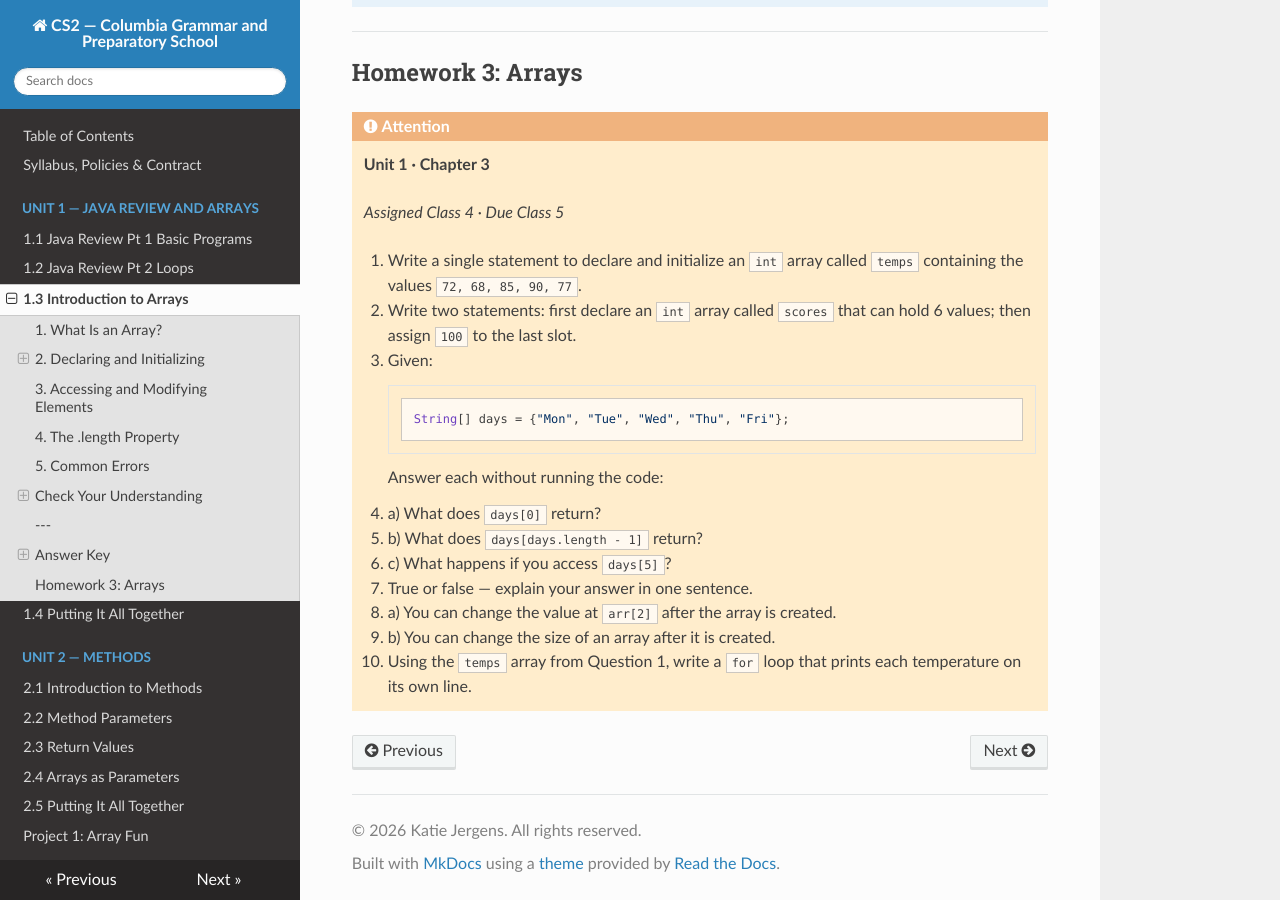
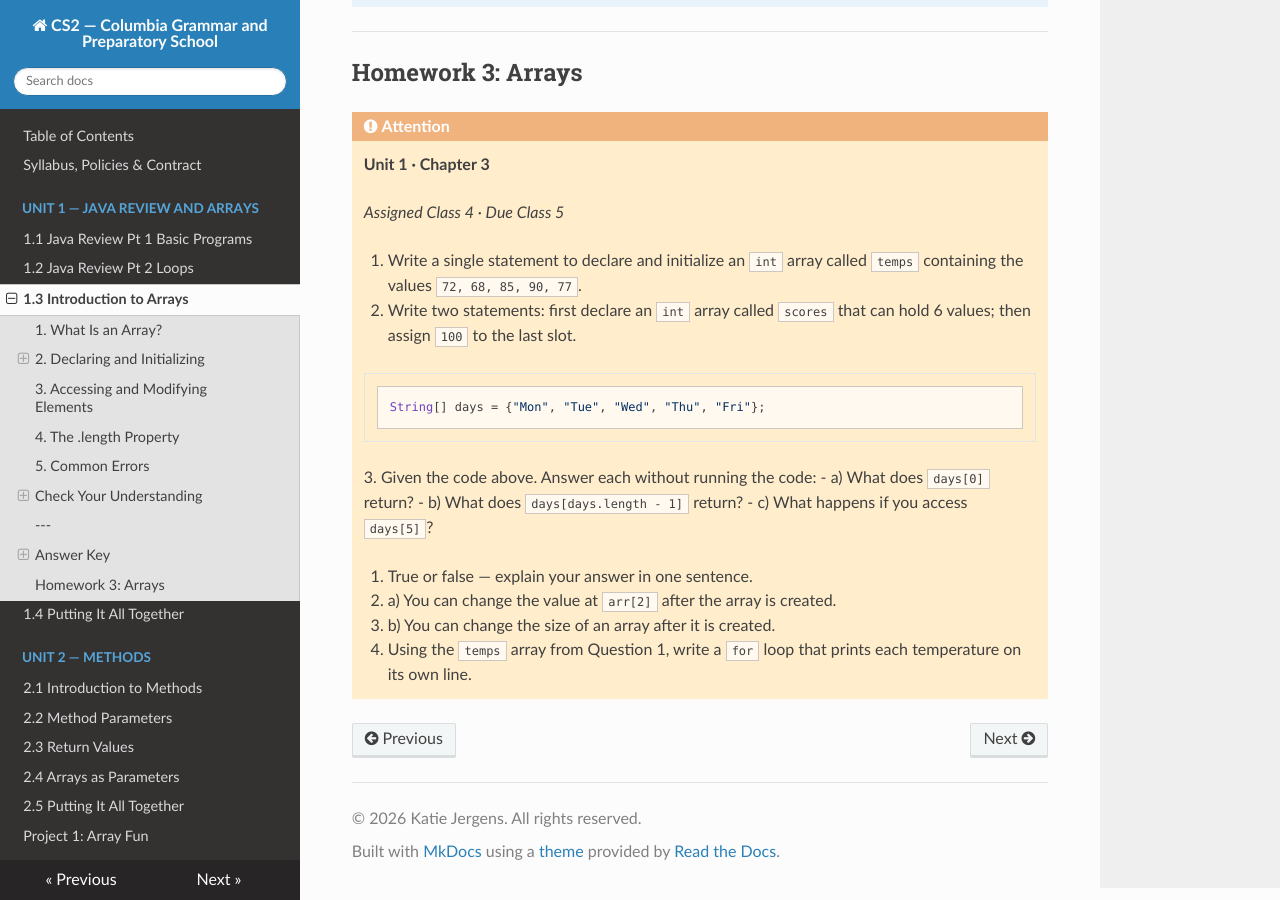
Before and after one commit to kjergens/cs2-site, an MkDocs documentation site: the page built from docs/unit1/notes_03_arrays.md, in a window 1280 px wide and 900 px high, scrolled down 4453 px. Built offline with MkDocs 1.6.1, drawn with Linux system fonts in a browser that asks for light colours; nearby versions of some CDN libraries.

Commit message:
Update prompt for array access questions
Clarified question prompt for accessing array elements.

````diff
--- a/docs/unit1/notes_03_arrays.md
+++ b/docs/unit1/notes_03_arrays.md
@@ -193,11 +193,10 @@ That's all traversal is at its core: a `for` loop whose index runs from `0` to `
 
     2. Write two statements: first declare an `int` array called `scores` that can hold 6 values; then assign `100` to the last slot.
 
-    3. Given:
     ```java
     String[] days = {"Mon", "Tue", "Wed", "Thu", "Fri"};
     ```
-    Answer each without running the code:
+    3. Given the code above. Answer each without running the code:
        - a) What does `days[0]` return?
        - b) What does `days[days.length - 1]` return?
        - c) What happens if you access `days[5]`?
````
